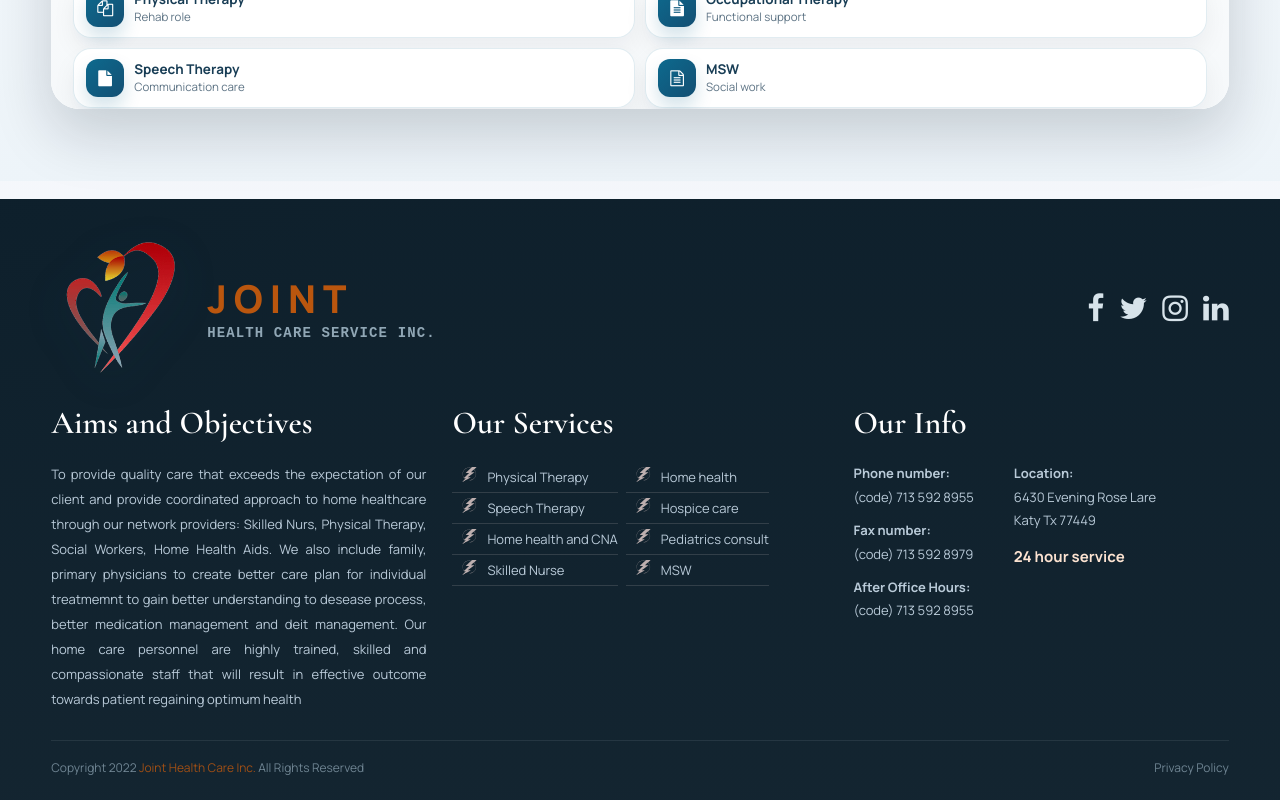
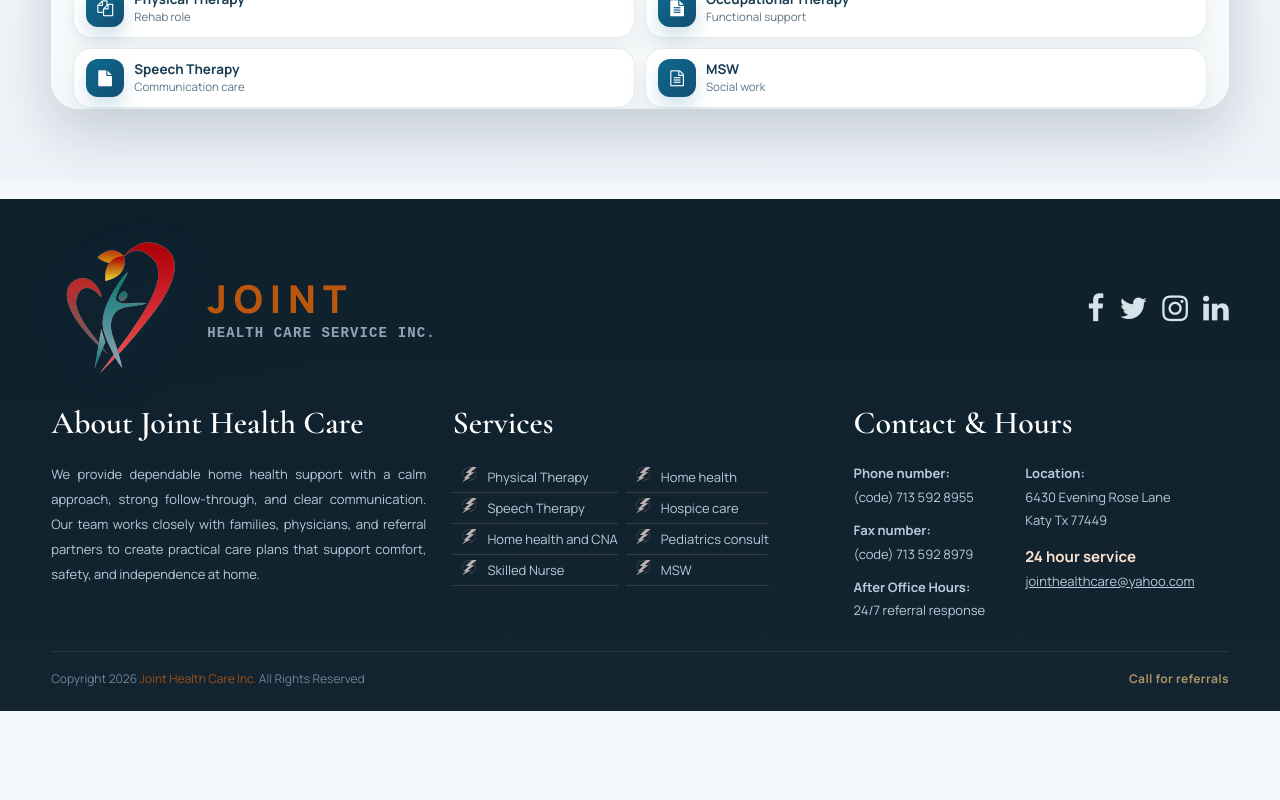
Before and after one commit to OPOKUSIAWEUGENE/joint_health_care_website4, a React (Create React App) app: page / in a window 1280 px wide. Shown: the part 6351-7151 px from the top of the page. After the commit the page ends 7062 px from the top, so only its background shows below. Built offline with nearby package versions, Linux system fonts and the light colour scheme.

Commit message:
`Updated Layout component with minor styling and content changes`

```diff
--- a/src/Layout/index.js
+++ b/src/Layout/index.js
@@ -496,30 +496,24 @@ export default function Layout(){
     <span className={styles.logoCaptionText2} style={{color:'white'}}>HEALTH CARE SERVICE INC.</span>
    </div>
             </div>
-            	<div class={styles.socialmedia}>
-	 <a href="#" class="facebook"><i class="fa fa-facebook"></i></a>
-  <a href="#" class="twitter"><i class="fa fa-twitter"></i></a>
-  <a href="#" class="google"><i class="fa fa-instagram"></i></a>
-   <a href="#" class="linkedin"><i class="fa fa-linkedin"></i></a>
+            <div className={styles.socialmedia}>
+              <a href="#" className="facebook"><i className="fa fa-facebook"></i></a>
+              <a href="#" className="twitter"><i className="fa fa-twitter"></i></a>
+              <a href="#" className="google"><i className="fa fa-instagram"></i></a>
+              <a href="#" className="linkedin"><i className="fa fa-linkedin"></i></a>
 
  </div>
             </div>
             <div className={styles.footerLower}>
-            <Footercards title={"Aims and Objectives"} >
+            <Footercards title={"About Joint Health Care"} >
 
          <div className={styles.aboutus}>
-             {/* <img alt="logo" src={Logo} style={{width:100, height:100}}/>     */}
             <div className={styles.footerdescription}>
-            To provide quality care that exceeds the expectation of our client and provide
-            coordinated approach to home healthcare through our network providers: Skilled Nurs, Physical Therapy,
-            Social Workers, Home Health Aids. We also include family, primary physicians to create better care plan for individual treatmemnt to gain better understanding to desease process, better medication management and deit management.
-            Our home care personnel are highly trained, skilled and compassionate staff that will result in effective outcome towards patient regaining optimum health
-
-
+            We provide dependable home health support with a calm approach, strong follow-through, and clear communication. Our team works closely with families, physicians, and referral partners to create practical care plans that support comfort, safety, and independence at home.
             </div>
             </div>
 </Footercards>
-<Footercards title={"Our Services"} >
+<Footercards title={"Services"} >
     <div className={styles.footercolumns}>
 
     <div className={styles.columndivisions}>
@@ -538,7 +532,7 @@ export default function Layout(){
         </div>
     </Footercards>
 
-    <Footercards title={"Our Info"} >
+    <Footercards title={"Contact & Hours"} >
     <div className={styles.footercolumns_infos}>
     <div className={styles.footer_infos}>
     <div className={styles.textBundle}>
@@ -552,18 +546,19 @@ export default function Layout(){
 </div>
 <div className={styles.textBundle}>
 <Footeraddress><strong>After Office Hours:</strong></Footeraddress>
-<Footeraddress> (code) 713 592 8955</Footeraddress>
+<Footeraddress> 24/7 referral response</Footeraddress>
 </div>
 </div>
 <div className={styles.footer_infos}>
 <div className={styles.textBundle}>
 <Footeraddress><strong>Location:</strong></Footeraddress>
-<Footeraddress>6430 Evening Rose Lare </Footeraddress>
+<Footeraddress>6430 Evening Rose Lane</Footeraddress>
 <Footeraddress>Katy Tx 77449</Footeraddress>
 
 </div>
 <div className={styles.textBundle}>
 <Footeraddress><span style={{fontSize:15, color:"rgb(252, 227, 209)" }}><strong>24 hour service</strong></span></Footeraddress>
+<Footeraddress><a href="mailto:jointhealthcare@yahoo.com" style={{color:"inherit"}}>jointhealthcare@yahoo.com</a></Footeraddress>
 </div>
 </div>
 </div>
@@ -571,8 +566,8 @@ export default function Layout(){
     </Footercards>
     </div>
     <div className={styles.footerSub}>
-        <span>Copyright 2022 <span style={{color:"rgb(218, 96, 9)"}}>Joint Health Care Inc.</span> All Rights Reserved  </span>
-        <span><a>Privacy Policy</a></span>
+        <span>Copyright 2026 <span style={{color:"rgb(218, 96, 9)"}}>Joint Health Care Inc.</span> All Rights Reserved</span>
+        <span><a href="tel:713 592 8955" className={styles.footerPolicyLink}>Call for referrals</a></span>
     </div>
 
         </div>
```
